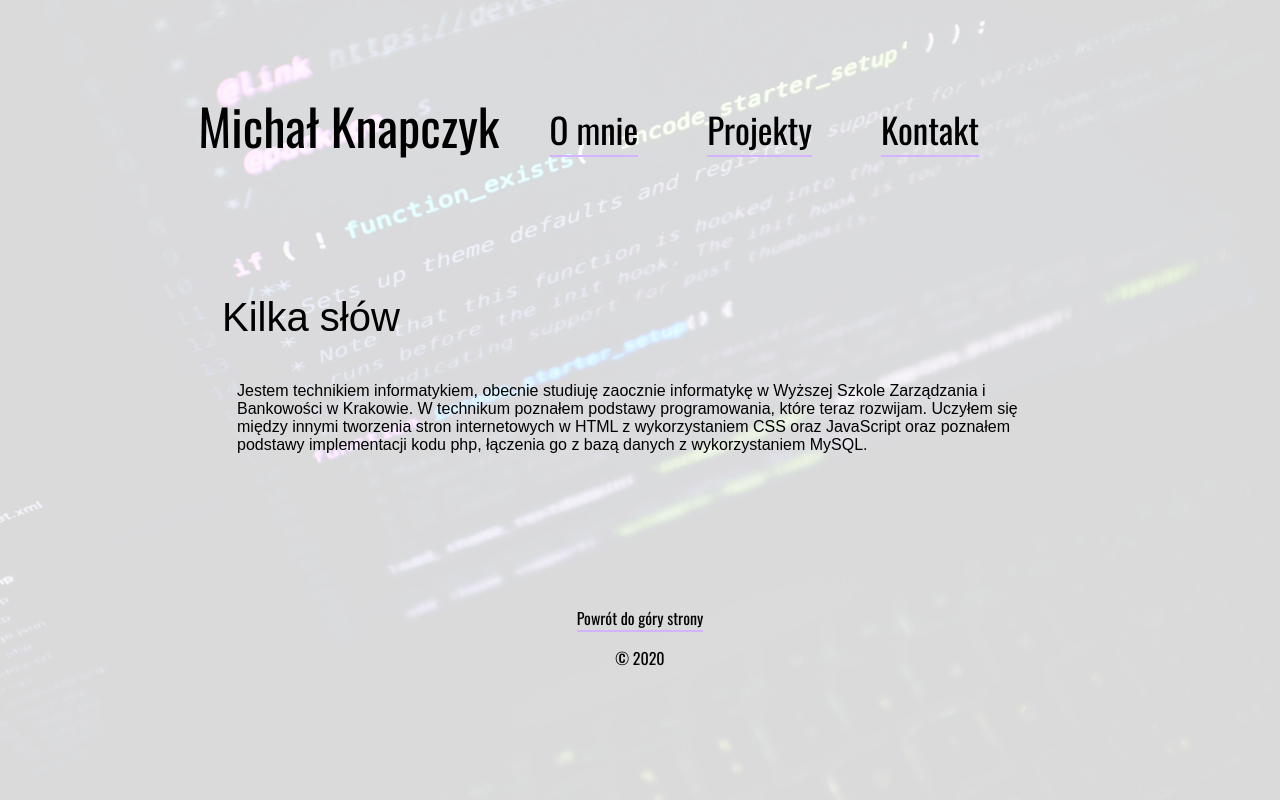
After one commit to michal-kn/portfolio, a PHP site: page /index.php in a window 1280 px wide. The commit adds this page. Run offline with PHP 8.4, Linux system fonts and the light colour scheme; some web fonts are replaced.

Commit message:
Separated header and footer elements into different files, changed html into php

```diff
--- /dev/null
+++ b/footer.html
@@ -0,0 +1,17 @@
+<!DOCTYPE html>
+<html lang="pl-PL">
+  <head>
+    <meta name="viewport" content="width=device-width, initial-scale=1" />
+    <meta name="author" content="Michał Knapczyk" />
+    <meta charset="utf-8" />
+    <link rel="stylesheet" type="text/css" href="style/style.css" />
+  </head>
+  <body>
+
+    <footer>
+        <p><a href="#main">Powrót do góry strony</a></p>
+        <p>&copy; 2020</p>
+    </footer>
+
+  </body>
+</html>
--- /dev/null
+++ b/header.html
@@ -0,0 +1,28 @@
+<!DOCTYPE html>
+<html lang="pl-PL">
+  <head>
+    <meta name="viewport" content="width=device-width, initial-scale=1" />
+    <meta name="author" content="Michał Knapczyk" />
+    <meta charset="utf-8" />
+    <link rel="stylesheet" type="text/css" href="style/style.css" />
+  </head>
+  <body>
+
+    <div id="top">
+
+        <div class="logo">
+          <p>Michał Knapczyk</p>
+        </div>
+
+        <div class="panel">
+          <ul>
+            <a href="index.php"><li>O mnie</li></a>
+            <a href="projects.php"><li>Projekty</li></a>
+            <a href="contact.php"><li>Kontakt</li></a>
+          </ul>
+        </div>
+
+      </div>
+
+  </body>
+</html>
--- a/index.html
+++ b/index.php
@@ -13,21 +13,7 @@
   <body>
     <div id="main">
 
-      <div id="top">
-
-        <div class="logo">
-          <p>Michał Knapczyk</p>
-        </div>
-
-        <div class="panel">
-          <ul>
-            <a href="index.html"><li>O mnie</li></a>
-            <a href="projects.html"><li>Projekty</li></a>
-            <a href="contact.php"><li>Kontakt</li></a>
-          </ul>
-        </div>
-
-      </div>
+      <?php include "./header.html" ?>
 
       <div id="content">
         <div class="left">
@@ -38,16 +24,13 @@
             technikum poznałem podstawy programowania, które teraz rozwijam.
             Uczyłem się między innymi tworzenia stron internetowych w HTML z
             wykorzystaniem CSS oraz JavaScript oraz poznałem podstawy
-            programowania i implementacji kodu php, łączenia go z bazą danych z
+            implementacji kodu php, łączenia go z bazą danych z
             wykorzystaniem MySQL.
           </p>
         </div>
       </div>
 
-      <footer>
-        <p><a href="#main">Powrót do góry strony</a></p>
-        <p>&copy; 2020</p>
-      </footer>
+      <?php include "./footer.html" ?>
 
     </div>
   </body>
```
Also changed, not shown: contact.php (+2 -19 lines), projects.php (renamed from projects.html, +2 -19 lines).
